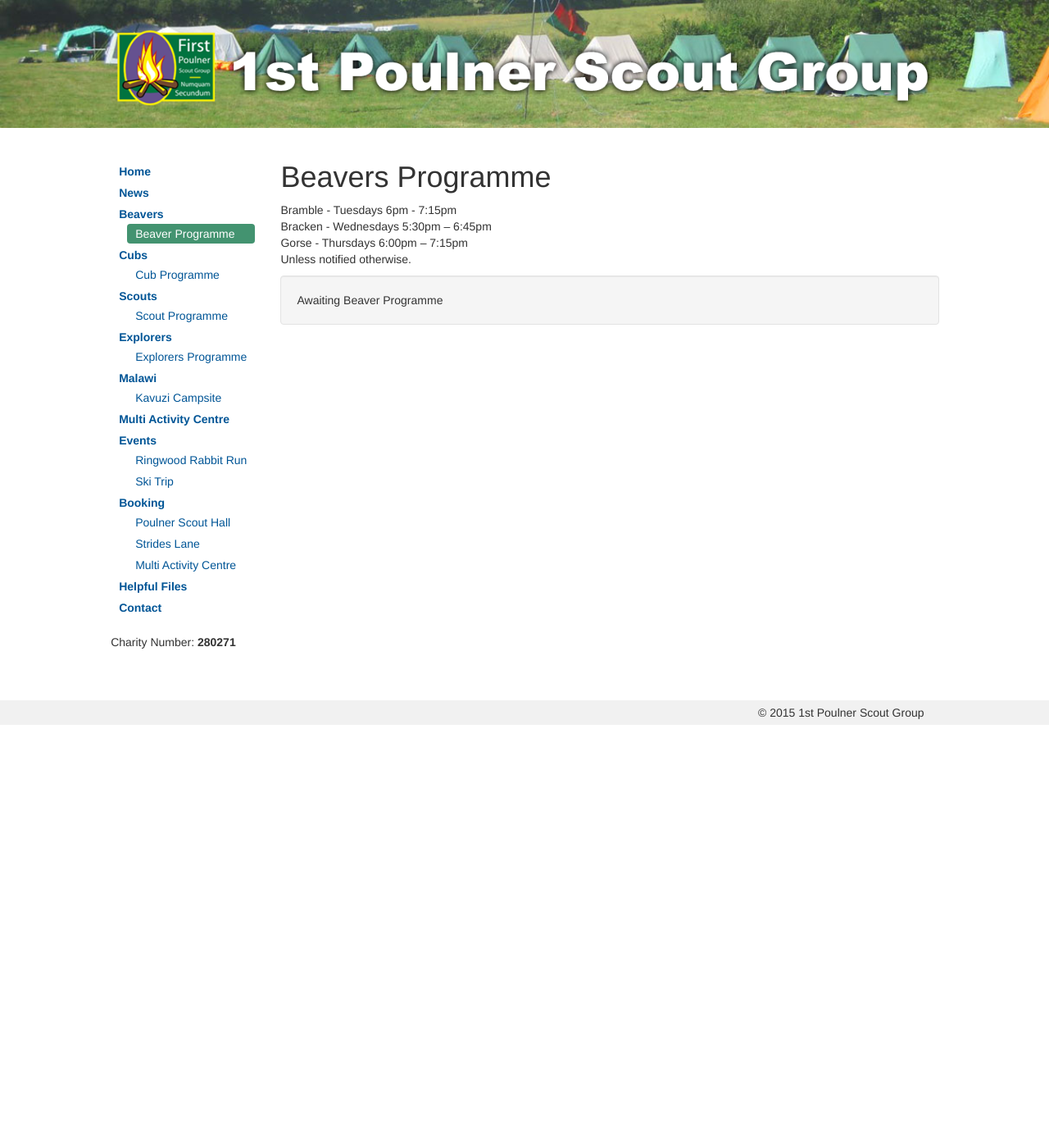
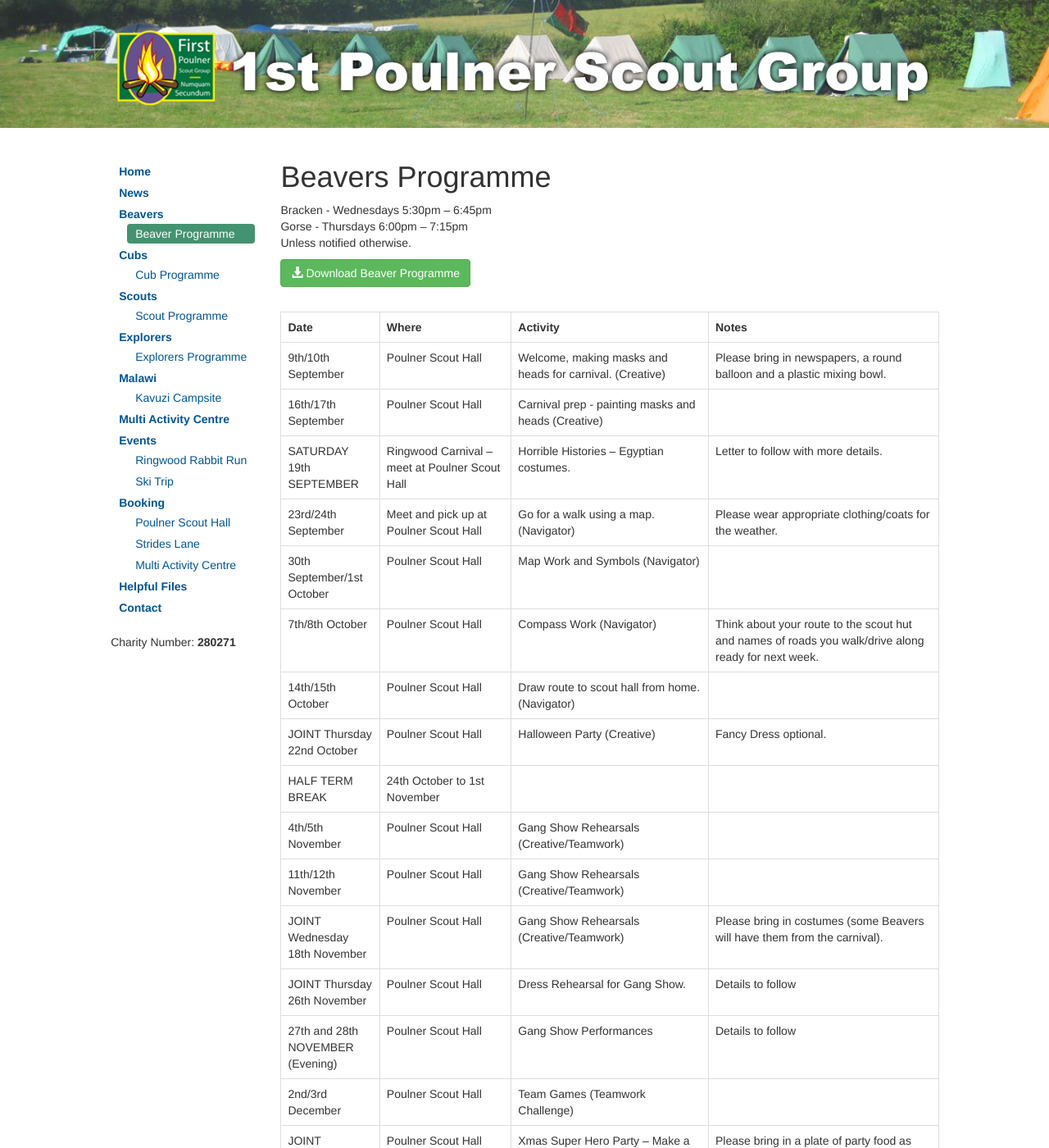
Before and after one commit to 1stpoulnerscouts/1stpoulnerscouts.github.io, a Jekyll site: the page built from beavers/programme/index.html, in a window 1280 px wide and 1400 px high. Shown: the whole window at 82% size. Built offline with Jekyll 4.4.1, drawn with Linux system fonts in a browser that asks for light colours; some of the changed text lies outside the part shown.

Commit message:
Beaver Programme + + Vouchers News

```diff
--- a/beavers/programme/index.html
+++ b/beavers/programme/index.html
@@ -6,24 +6,12 @@
  <h1 class="page-heading">Beavers Programme</h1>
 
 <p>
-	Bramble - Tuesdays 6pm - 7:15pm<br>
 	Bracken - Wednesdays 5:30pm – 6:45pm<br>
 	Gorse - Thursdays 6:00pm – 7:15pm<br>
 	Unless notified otherwise.<br>
 </p>
-<p style="display: none"><a href="#" class="btn btn-success" target="_blank"><span class="glyphicon glyphicon-download-alt"></span> Download Beaver Programme</a></p>
-<p class="well">Awaiting Beaver Programme</p>
-<div role="tabpanel" style="display: none">
-
-	<!-- Nav tabs -->
-	<ul class="nav nav-tabs" role="tablist">
-		<li role="presentation" class="active"><a href="#all" aria-controls="all" role="tab" data-toggle="tab">All Groups</a></li>
-	</ul>
-
-	<!-- Tab panes -->
-	<div class="tab-content">
-		<!-- All days Start -->
-		<div role="tabpanel" class="tab-pane fade in active" id="all">
+<p><a href="/programmes/2015-autumn-beavers.pdf" class="btn btn-success" target="_blank"><span class="glyphicon glyphicon-download-alt"></span> Download Beaver Programme</a></p>
+<br>
 <table class="table table-hover table-bordered">
 	<tr>
 		<th width="15%">Date</th>
@@ -32,14 +20,99 @@
 		<th width="35%">Notes</th>
 	</tr>
 	<tr>
+		<td>9th/10th September</td>
+		<td>Poulner Scout Hall</td>
+		<td>Welcome, making masks and heads for carnival. (Creative)</td>
+		<td>Please bring in newspapers, a round balloon and a plastic mixing bowl.</td>
+	</tr>
+	<tr>
+		<td>16th/17th September</td>
+		<td>Poulner Scout Hall</td>
+		<td>Carnival prep  - painting masks and heads (Creative)</td>
 		<td></td>
+	</tr>
+	<tr>
+		<td>SATURDAY 19th SEPTEMBER</td>
+		<td>Ringwood Carnival – meet at Poulner Scout Hall</td>
+		<td>Horrible Histories – Egyptian costumes.</td>
+		<td>Letter to follow with more details.</td>
+	</tr>
+	<tr>
+		<td>23rd/24th  September</td>
+		<td>Meet and pick up at Poulner Scout Hall</td>
+		<td>Go for a walk using a map. (Navigator)</td>
+		<td>Please wear appropriate clothing/coats for the weather.</td>
+	</tr>
+	<tr>
+		<td>30th September/1st October</td>
+		<td>Poulner Scout Hall</td>
+		<td>Map Work and Symbols (Navigator)</td>
 		<td></td>
+	</tr>
+	<tr>
+		<td>7th/8th October</td>
+		<td>Poulner Scout Hall</td>
+		<td>Compass Work (Navigator)</td>
+		<td>Think about your route to the scout hut and names of roads you walk/drive along ready for next week.</td>
+	</tr>
+	<tr>
+		<td>14th/15th October</td>
+		<td>Poulner Scout Hall</td>
+		<td>Draw route to scout hall from home. (Navigator)</td>
+		<td></td>
+	</tr>
+	<tr>
+		<td>JOINT Thursday 22nd October</td>
+		<td>Poulner Scout Hall</td>
+		<td>Halloween Party (Creative) </td>
+		<td>Fancy Dress optional.</td>
+	</tr>
+	<tr>
+		<td>HALF TERM BREAK</td>
+		<td>24th October to 1st November</td>
 		<td></td>
 		<td></td>
 	</tr>
+	<tr>
+		<td>4th/5th November</td>
+		<td>Poulner Scout Hall</td>
+		<td>Gang Show Rehearsals (Creative/Teamwork)</td>
+		<td></td>
+	</tr>
+	<tr>
+		<td>11th/12th November</td>
+		<td>Poulner Scout Hall</td>
+		<td>Gang Show Rehearsals (Creative/Teamwork)</td>
+		<td></td>
+	</tr>
+	<tr>
+		<td>JOINT Wednesday 18th November</td>
+		<td>Poulner Scout Hall</td>
+		<td>Gang Show Rehearsals (Creative/Teamwork)</td>
+		<td>Please bring in costumes (some Beavers will have them from the carnival).</td>
+	</tr>
+	<tr>
+		<td>JOINT Thursday 26th November</td>
+		<td>Poulner Scout Hall</td>
+		<td>Dress Rehearsal for Gang Show.</td>
+		<td>Details to follow</td>
+	</tr>
+	<tr>
+		<td>27th and 28th NOVEMBER (Evening)</td>
+		<td>Poulner Scout Hall</td>
+		<td>Gang Show Performances</td>
+		<td>Details to follow</td>
+	</tr>
+	<tr>
+		<td>2nd/3rd December</td>
+		<td>Poulner Scout Hall</td>
+		<td>Team Games (Teamwork Challenge)</td>
+		<td></td>
+	</tr>
+	<tr>
+		<td>JOINT Wednesday 9th December</td>
+		<td>Poulner Scout Hall</td>
+		<td>Xmas Super Hero Party – Make a Christmas Card (Creative/Teamwork)</td>
+		<td>Please bring in a plate of party food as advised by the leaders.</td></tr>
+	</tr>
 </table>
-		</div>
-		<!-- All days end -->
-	</div>
-
-</div>
```
Also changed, not shown: _posts/2015-10-13-sainsburys-active-kids-vouchers.markdown (added, +14 -0 lines), img/news/activeKidsVouchers.jpg (added), 1 other file. Lines whose indentation alone changed are shown as unchanged.
